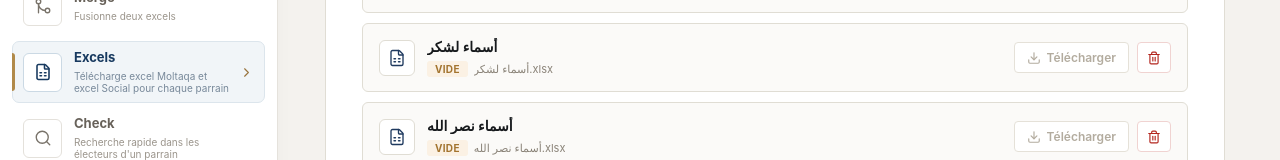
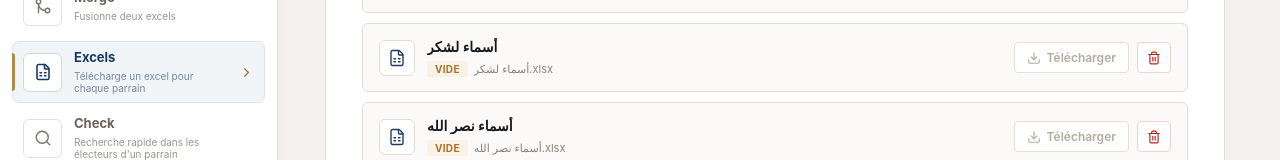
Before and after one commit to pahae-tests/electora-utils, a Next.js app: page /excels in a window 1280 px wide. Shown: the part 421-581 px from the top of the page. Built offline with nearby package versions, Linux system fonts and the light colour scheme.

Commit message:
Update Sidebar.jsx

```diff
--- a/src/components/Sidebar.jsx
+++ b/src/components/Sidebar.jsx
@@ -49,7 +49,7 @@ const menuItems = [
     },
     {
         name: "Excels",
-        description: "Télécharge excel Moltaqa et excel Social pour chaque parrain",
+        description: "Télécharge un excel pour chaque parrain",
         href: "/excels",
         icon: FileSpreadsheet,
     },
```
